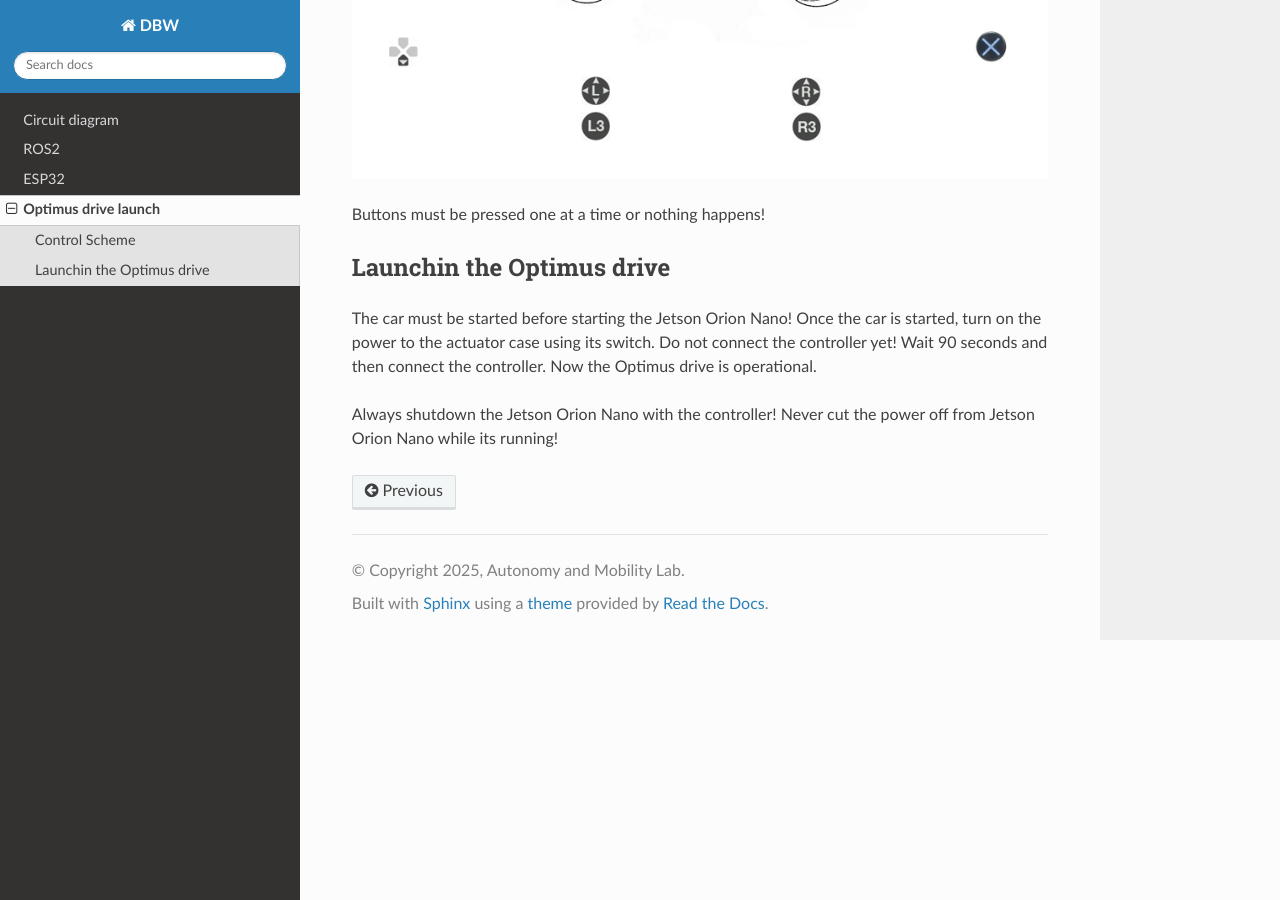
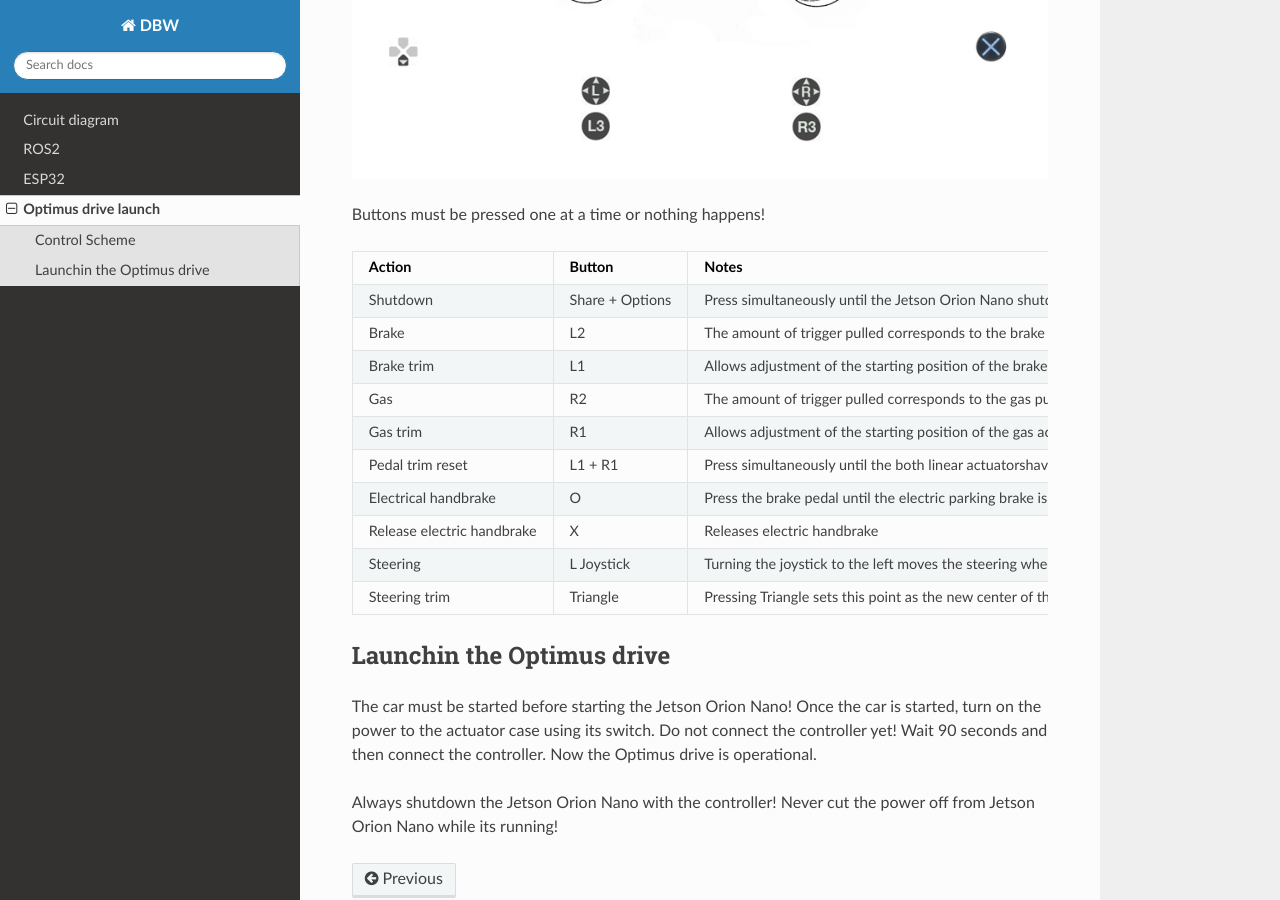
Before and after one commit to pirhonje/DBWRTD, a Sphinx documentation site: the page built from docs/source/optimus_drive_launch.rst, in a window 1280 px wide and 900 px high, scrolled down 569 px. Built offline with Sphinx 7.4.7 and the Read the Docs theme 3.1.0, drawn with Linux system fonts in a browser that asks for light colours.

Commit message:
Update optimus_drive_launch.rst

```diff
--- a/docs/source/optimus_drive_launch.rst
+++ b/docs/source/optimus_drive_launch.rst
@@ -13,42 +13,54 @@
 Buttons must be pressed one at a time or nothing happens!
 
 
-+--------------------------+--------------------+------------------------------------------------+
-| Action                   | Button             | Notes                                          |
-+==========================+====================+================================================+
-| Shutdown                 | Share + Options    | Press simultaneously until the Jetson Orion    |
-|                          |                    | Nano shuts down                               |
-+--------------------------+--------------------+------------------------------------------------+
-| Brake                    | L2                 | The amount of trigger pulled corresponds to   |
-|                          |                    | the brake pushed                              |
-+--------------------------+--------------------+------------------------------------------------+
-| Brake trim               | L1                 | Allows adjustment of the starting position    |
-|                          |                    | of the brake actuator                         |
-+--------------------------+--------------------+------------------------------------------------+
-| Gas                      | R2                 | The amount of trigger pulled corresponds to   |
-|                          |                    | the gas pushed                                |
-+--------------------------+--------------------+------------------------------------------------+
-| Gas trim                 | R1                 | Allows adjustment of the starting position    |
-|                          |                    | of the gas actuator                           |
-+--------------------------+--------------------+------------------------------------------------+
-| Pedal trim reset         | L1 + R1            | Press simultaneously until both linear        |
-|                          |                    | actuators have returned to zero position      |
-+--------------------------+--------------------+------------------------------------------------+
-| Electrical handbrake     | O                  | Press the brake pedal until the electric      |
-|                          |                    | parking brake is released. When the electric |
-|                          |                    | parking brake is activated, the other        |
-|                          |                    | buttons do nothing.                          |
-+--------------------------+--------------------+------------------------------------------------+
-| Release electric handbrake| X                 | Releases electric handbrake                   |
-+--------------------------+--------------------+------------------------------------------------+
-| Steering                 | L Joystick         | Turning the joystick to the left moves the    |
-|                          |                    | steering wheel to the left and turning it    |
-|                          |                    | to the right moves it to the right           |
-+--------------------------+--------------------+------------------------------------------------+
-| Steering trim            | Triangle           | Pressing Triangle sets this point as the      |
-|                          |                    | new center of the steering wheel             |
-+--------------------------+--------------------+------------------------------------------------+
+.. list-table::
+    :widths: 30 30 40
+    :header-rows: 1
+    :class: longtable
 
+    * - Action
+      - Button
+      - Notes
+
+    * - Shutdown
+      - Share + Options
+      - Press simultaneously until the Jetson Orion Nano shutdown
+
+    * - Brake
+      - L2
+      - The amount of trigger pulled corresponds to the brake pushed
+
+    * - Brake trim
+      - L1
+      - Allows adjustment of the starting position of the brake actuator
+
+    * - Gas
+      - R2
+      - The amount of trigger pulled corresponds to the gas pushed
+
+    * - Gas trim
+      - R1
+      - Allows adjustment of the starting position of the gas actuator
+
+    * - Pedal trim reset
+      - L1 + R1
+      - Press simultaneously until the both linear actuatorshave returned to zero position
+
+    * - Electrical handbrake
+      - O
+      - Press the brake pedal until the electric parking brake is released. When the electric parking brake is activated, the other buttons do nothing.
+
+    * - Release electric handbrake
+      - X
+      - Releases electric handbrake
+
+    * - Steering
+      - L Joystick
+      - Turning the joystick to the left moves the steering wheel to the left and turning the joystick to the rigth moves the steering wheel to rigth
+
+    * - Steering trim
+      - Triangle
+      - Pressing Triangle sets this point as the new center of the steering wheel
 
 
 Launchin the Optimus drive
```
